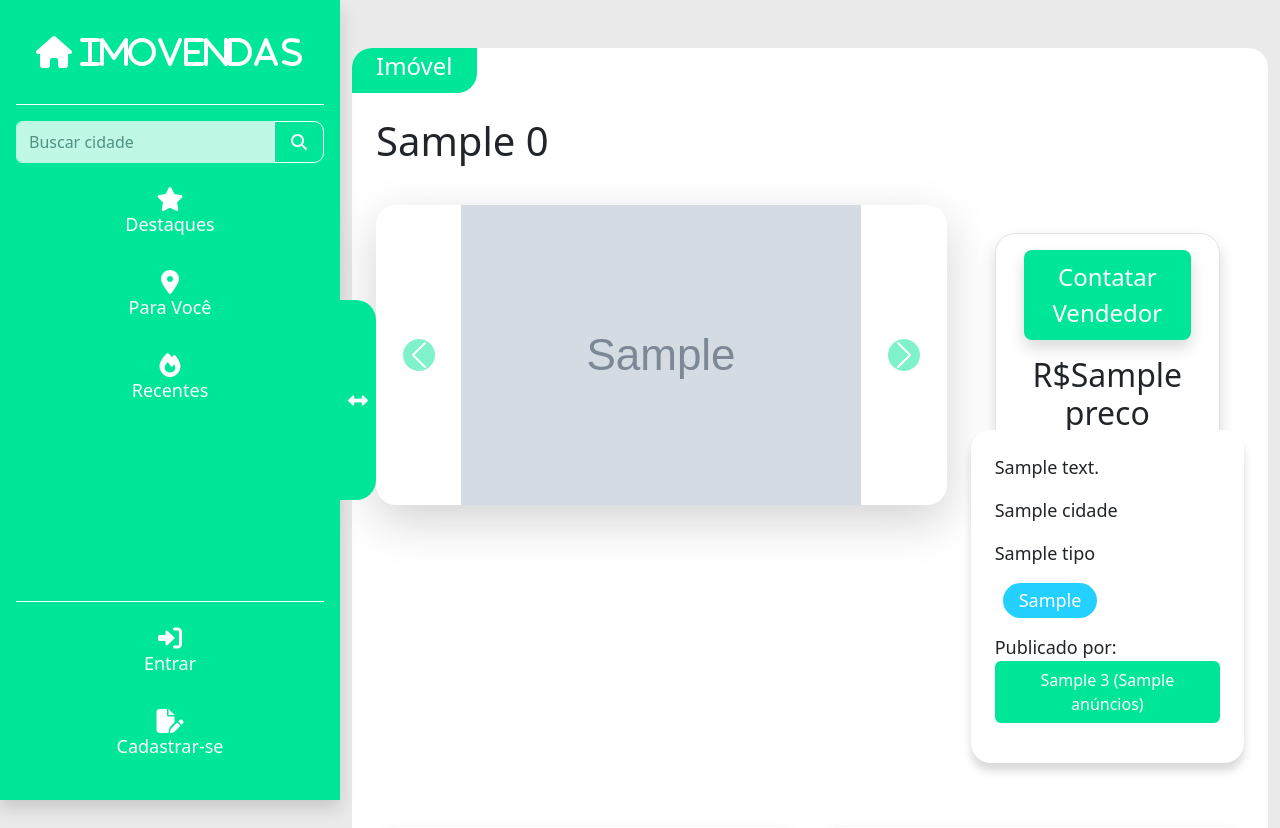
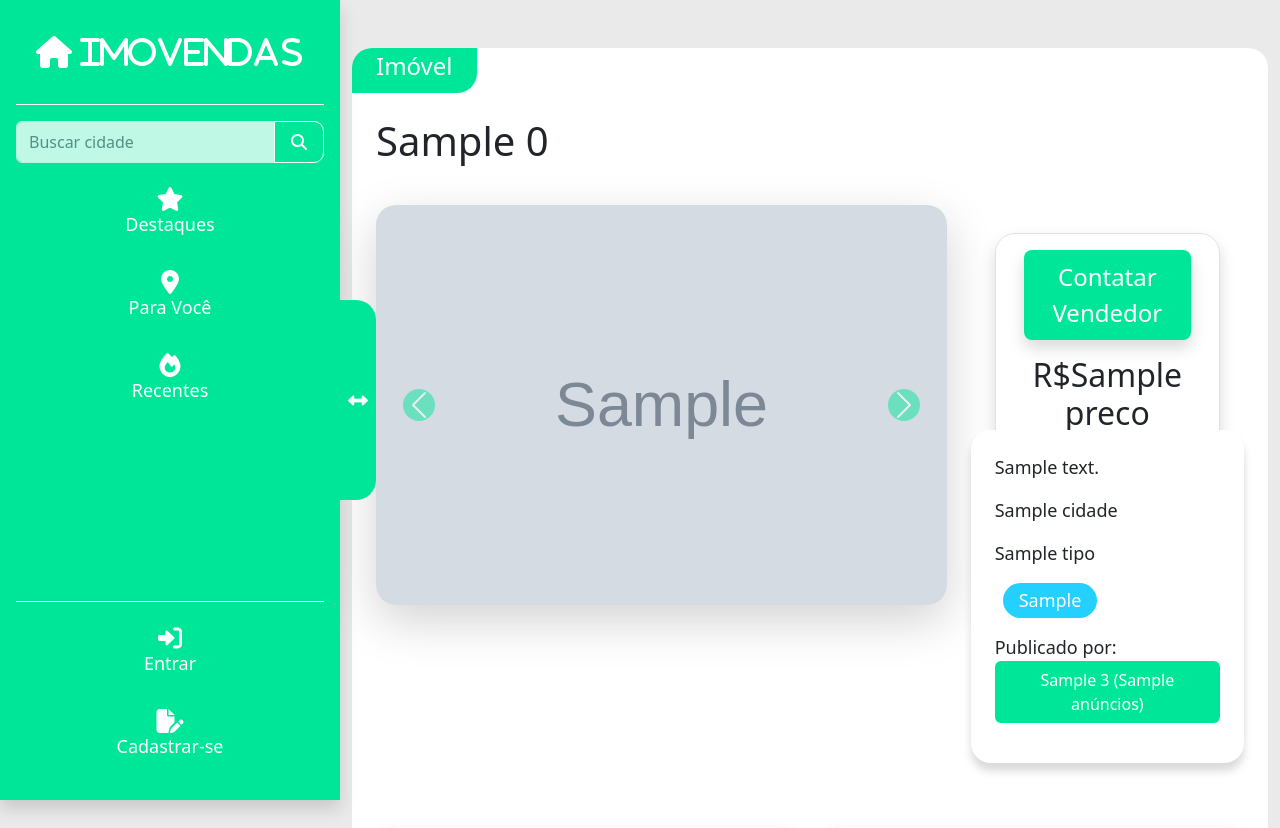
Before and after one commit to ifpr-paranavai/ImoVendas, a Django app: template paginas/templates/paginas/imovel-view.html in a window 1280 px wide. Shown: the top 828 px of the page. Run offline with Django 4.2, Linux system fonts and the light colour scheme; the template is opened without the code that fills it: most values are stand-ins (such as "Sample title", 1, 10 or a date in 2020); grey boxes marked "Sample" are stand-in pictures; some libraries are stand-ins or nearby versions.

Commit message:
mostrar imagens selecionadas no form + estilização imovel imagens

```diff
--- a/cadastros/forms.py
+++ b/cadastros/forms.py
@@ -177,6 +177,7 @@ class ImovelFotoForm(ImovelForm):
                         <i class="fa-solid fa-circle-question fa-2xl"></i>
                         Ajuda
                     </a>
+                    <div id="idPreview" class="my-5 col"></div>
                     """
                 ),
                 Column("fotos", css_class="form-group col-sm mb-0"),
--- a/paginas/templates/paginas/imovel-view.html
+++ b/paginas/templates/paginas/imovel-view.html
@@ -36,7 +36,7 @@
                             <div class="carousel-item">
                         {% endif %}
                             <a href={{f.foto.url}} target="_blank">
-                                <img class="img-fluid mx-auto d-block" src={{f.foto.url}} />
+                                <img class="img-fluid mx-auto d-block imgProperty" src={{f.foto.url}} />
                             </a>
                         </div>
                     {% endfor %}
--- a/static/style.css
+++ b/static/style.css
@@ -204,7 +204,12 @@ img.img-thumbnail{
   object-fit: cover;
   border-top-left-radius: 20px;
   border-top-right-radius: 20px;
+}
 
+.imgProperty{
+  width: 100%;
+  height: 50vh !important;
+  object-fit: cover;
 }
 
 #imgCoverPay{
```
Also changed, not shown: cadastros/templates/cadastros/imovel-form.html (+19 -0 lines), db.sqlite3, media/08217bae-dd00-4b0c-8950-b053e8345e2e.png (added), media/37626e90-4bae-48df-bab9-dbdaeb8b7409.jpg (added), media/741fdb6c-e94d-4e78-a661-210be89edebb.webp (added), media/ad700583-fd9e-4874-ba8a-3896cafb1690.jpg (added), media/c29ea0c1-0575-4a4c-956d-76934bb20038.jpg (added), media/d2a67cc1-0b39-4d6c-a82e-31b8de08cbbb.jpg (added).
